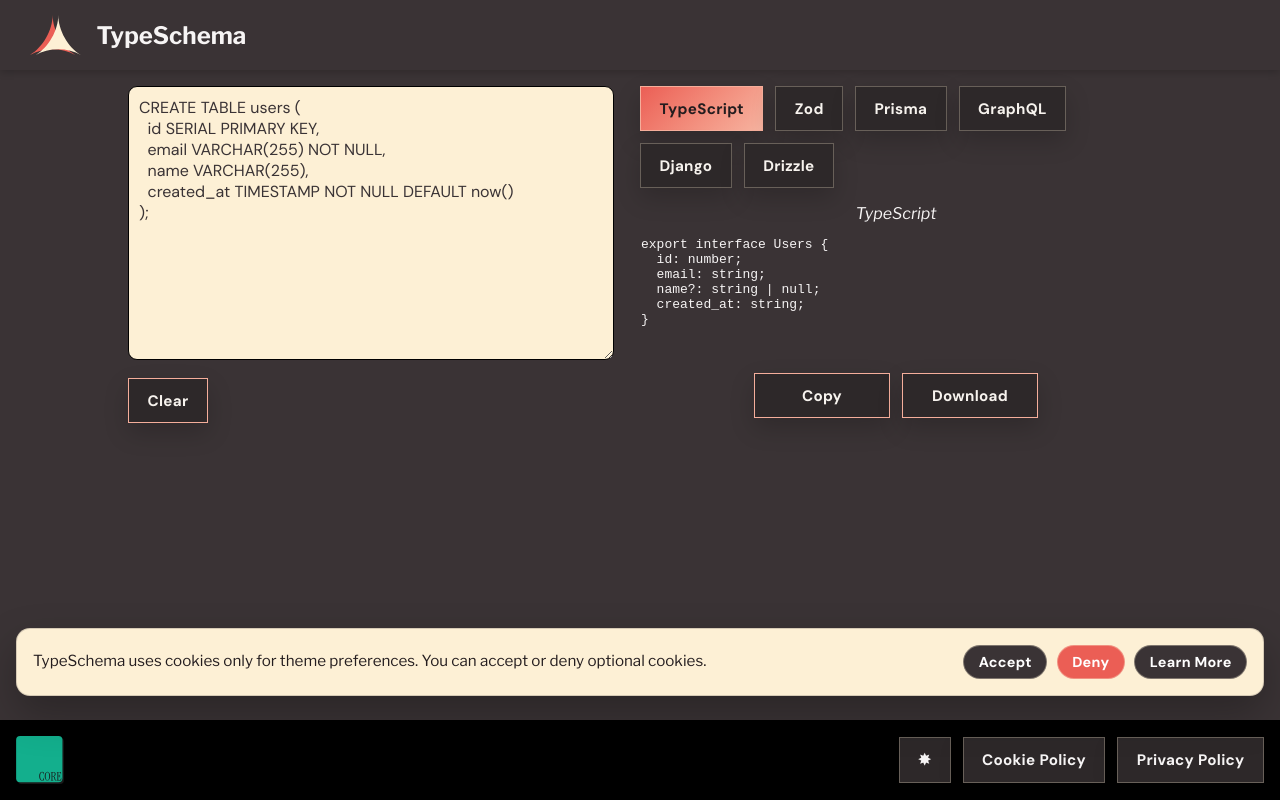
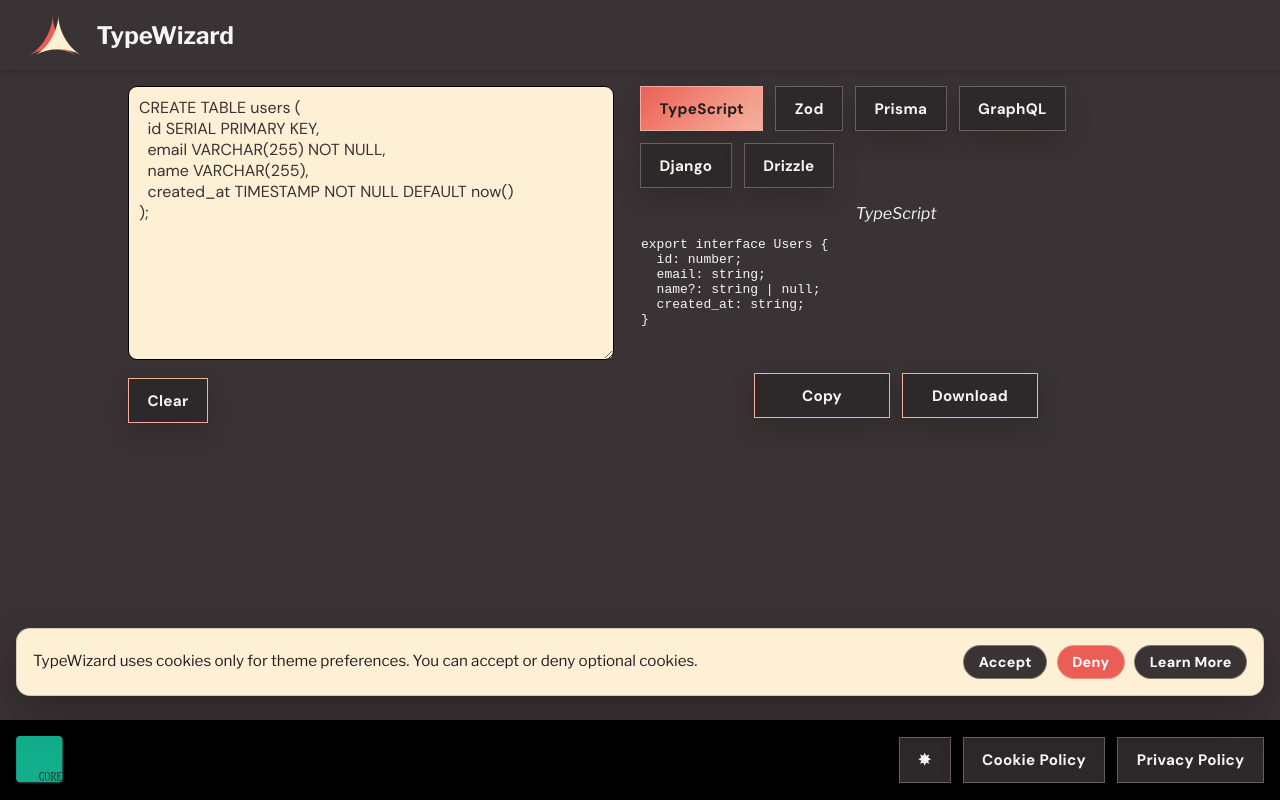
Before and after one commit to eda-git/typeschema, a React (Vite) app: page / in a window 1280 px wide. Built offline with nearby package versions, Linux system fonts and the light colour scheme.

Commit message:
TypeWizard changes

```diff
--- a/index.html
+++ b/index.html
@@ -2,9 +2,9 @@
 <html lang="en">
   <head>
     <meta charset="UTF-8" />
-    <link rel="icon" type="image/svg+xml" href="/typeschema.svg" />
+    <link rel="icon" type="image/svg+xml" href="/typewizard.svg" />
     <meta name="viewport" content="width=device-width, initial-scale=1.0" />
-    <title>TypeSchema - core softworks</title>
+    <title>TypeWizard - core softworks</title>
   </head>
   <body>
     <div id="root"></div>
--- a/src/App.tsx
+++ b/src/App.tsx
@@ -79,8 +79,8 @@
          <div className="top-bar">
         <div className="top-bar-content">
           <div className="top-bar-logo">
-            <img src="/typeschema.svg" alt="TypeSchema" className="top-bar-logo-img" />
-            <h1>TypeSchema</h1>
+            <img src="/typewizard.svg" alt="TypeWizard" className="top-bar-logo-img" />
+            <h1>TypeWizard</h1>
           </div>
         </div>
       </div>
--- a/src/components/footer/index.tsx
+++ b/src/components/footer/index.tsx
@@ -44,7 +44,7 @@
     cookie: {
         title: "Cookie Policy",
         body: [
-            "TypeSchema stores a small first-party cookie to remember whether you prefer light mode or dark mode when you return.",
+            "TypeWizard stores a small first-party cookie to remember whether you prefer light mode or dark mode when you return.",
             "The app may also use essential browser storage to remember interface preferences and keep the SQL conversion workspace responsive during your session.",
             "No advertising or third-party tracking cookies are required for the core SQL conversion flow.",
             "If analytics are introduced later, this policy should be updated to describe the provider, retention period, and opt-out controls.",
@@ -53,7 +53,6 @@
     privacy: {
         title: "Privacy Policy",
         body: [
-            "Privacy Policy",
             "Effective Date: July 13, 2026",
             'core softworks ("we," "us," or "our") is committed to protecting your privacy. This Privacy Policy explains how we collect, use, and protect your information when you visit our website.',
             'Information We Collect',
@@ -172,7 +171,7 @@
             {!cookieConsent && (
                 <div className="cookie-banner" role="region" aria-label="Cookie consent">
                     <p>
-                        TypeSchema uses cookies only for theme preferences. You can accept or deny optional cookies.
+                        TypeWizard uses cookies only for theme preferences. You can accept or deny optional cookies.
                     </p>
                     <div className="cookie-banner-actions">
                         <button type="button" className="footer-link-button accept" onClick={onAcceptCookies}>
```
Also changed, not shown: public/typewizard.svg (renamed from public/typeschema.svg).
